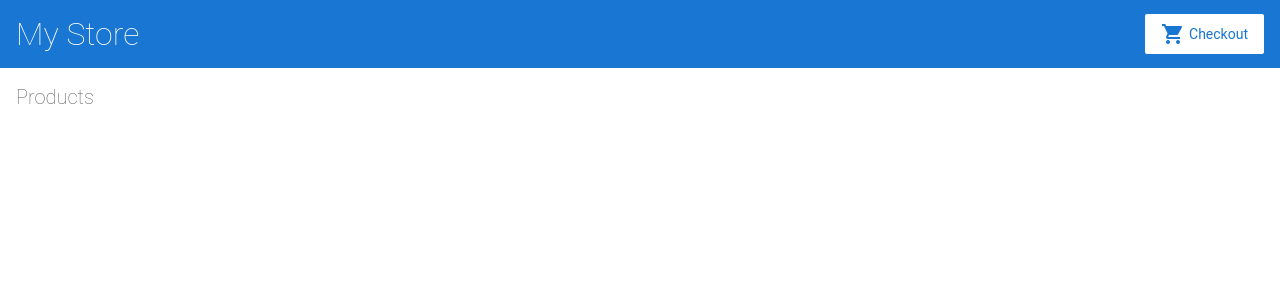
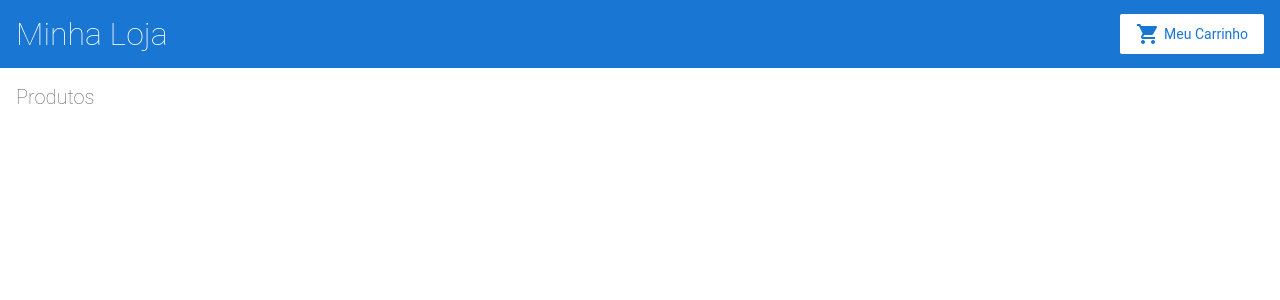
Before and after one commit to GuilhermeHdAS/angular-estudo-aprendizado, an Angular app: page / in a window 1280 px wide. Shown: the top 300 px of the page. Built offline with nearby package versions, Linux system fonts and the light colour scheme.

Commit message:
Base de documentos Angular JS

```diff
--- a/src/app/product-list/product-list.component.html
+++ b/src/app/product-list/product-list.component.html
@@ -1,4 +1,4 @@
-<h2>Products</h2>
+<h2>Produtos</h2>
 
 
 <!--
--- a/src/app/top-bar/top-bar.component.html
+++ b/src/app/top-bar/top-bar.component.html
@@ -1,8 +1,8 @@
 <a [routerLink]="['/']">
-  <h1>My Store</h1>
+  <h1>Minha Loja</h1>
 </a>
 
-<a [routerLink]="['/cart']" class="button fancy-button"><i class="material-icons">shopping_cart</i>Checkout</a>
+<a [routerLink]="['/cart']" class="button fancy-button"><i class="material-icons">shopping_cart</i>Meu Carrinho</a>
 
 <!--
 Copyright Google LLC. All Rights Reserved.
--- a/src/index.html
+++ b/src/index.html
@@ -2,7 +2,7 @@
 <html lang="en">
   <head>
     <meta charset="utf-8" />
-    <title>Angular Getting Started</title>
+    <title>Angular JS</title>
     <base href="/" />
 
     <meta name="viewport" content="width=device-width, initial-scale=1" />
```
